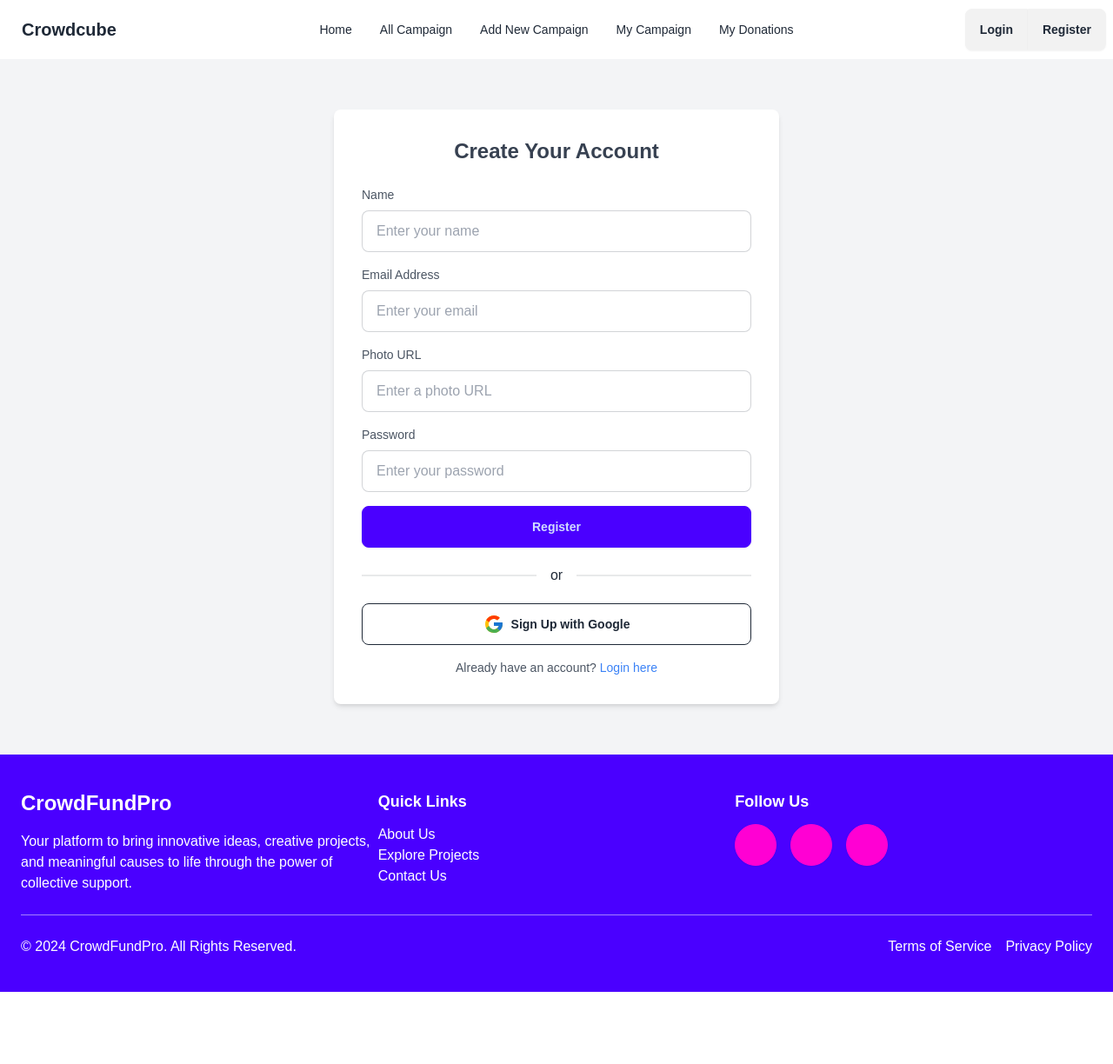
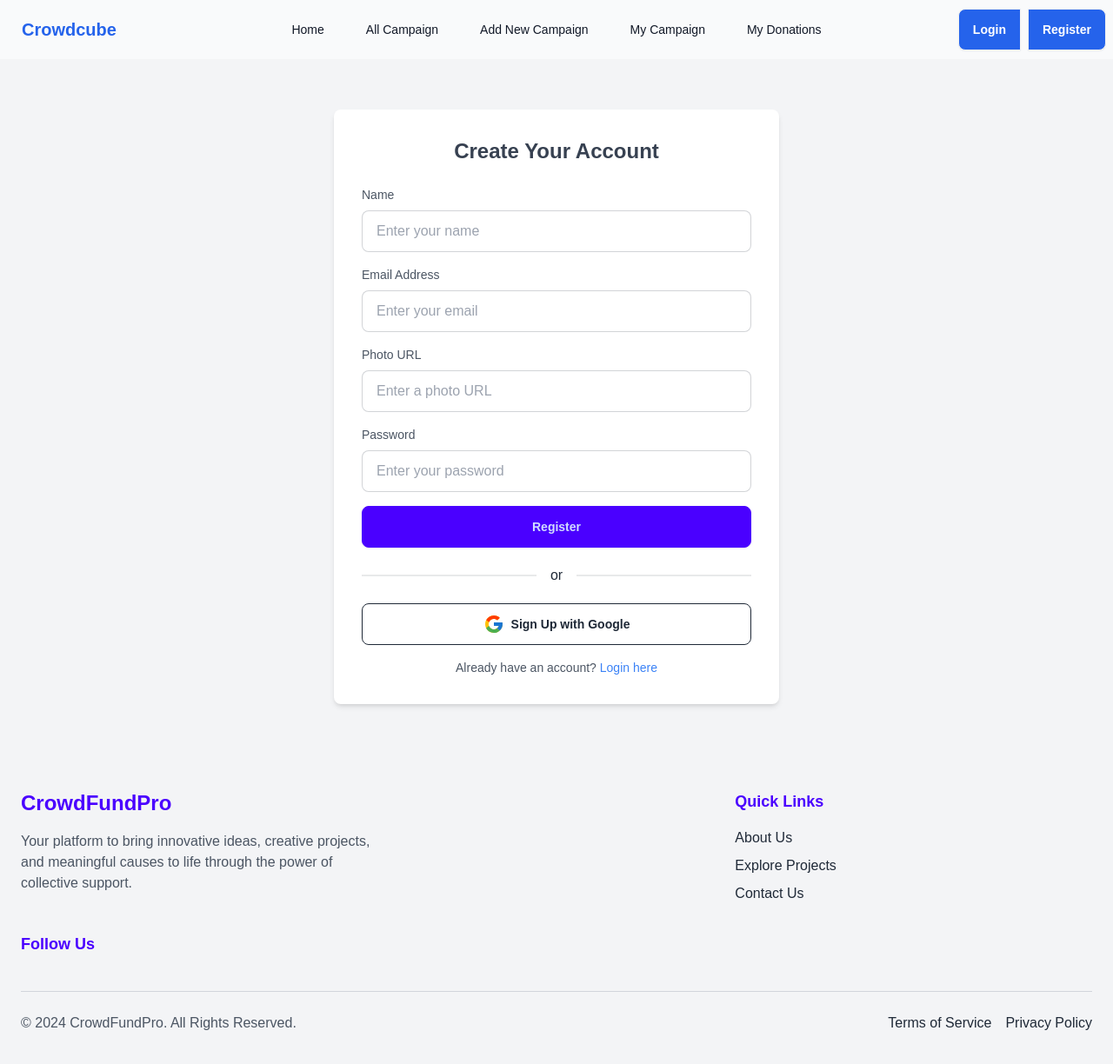
Before and after one commit to Muzahidul-Islam-Zehad/Crowd-Cube, a React (Vite) app: page /register in a window 1280 px wide. Shown: the top 1224 px of the page at 87% size. Before the commit the page ends 1141 px from the top, so only its background shows below. Built offline with nearby package versions, Linux system fonts and the light colour scheme; no server answers.

Commit message:
ui updated

```diff
--- a/src/Components/CampaignCard.jsx
+++ b/src/Components/CampaignCard.jsx
@@ -3,31 +3,34 @@ import { Link } from "react-router-dom";
 const CampaignCard = ({ campaign }) => {
 
     return (
-        <div>
-            <div className="max-w-sm bg-white rounded-lg shadow-md hover:shadow-lg transition-shadow duration-300 overflow-hidden">
-                {/* Thumbnail */}
+        <div className="flex flex-wrap gap-6 justify-center">
+            {/* Each card container with flex-grow */}
+            <div className="flex-grow max-w-sm bg-white rounded-lg shadow-md hover:shadow-lg transition-shadow duration-300 flex flex-col overflow-hidden">
+                {/* Thumbnail Section */}
                 <img
                     src={campaign.thumbnail} // Replace with dynamic image URL
                     alt="Campaign Thumbnail"
                     className="w-full h-48 object-cover"
                 />
 
-                {/* Content */}
-                <div className="p-5 space-y-4">
+                {/* Content Section - Flex Grow to take remaining space */}
+                <div className="flex-1 p-4 space-y-3 flex flex-col justify-between">
                     {/* Campaign Title */}
-                    <h2 className="text-2xl font-bold text-blue-600">{campaign.campaignTitle}</h2>
+                    <h2 className="text-2xl font-bold text-blue-600 truncate">{campaign.campaignTitle}</h2>
 
                     {/* Campaign Type */}
-                    <p className="text-sm font-medium text-gray-500 bg-gray-100 inline-block px-3 py-1 rounded-full">
+                    <p className="text-sm font-medium text-gray-600 bg-blue-50 inline-block px-3 py-1 rounded-full">
                         {campaign.campaignType}
                     </p>
 
                     {/* Description */}
-                    <p className="text-gray-700 line-clamp-3">
+                    <p className="text-gray-700 line-clamp-3 leading-snug">
                         {campaign.description}
                     </p>
+                </div>
 
-                    {/* Action Button */}
+                {/* Action Button - Always at the bottom */}
+                <div className="p-4">
                     <Link to={`/campaignDetails/${campaign._id}`}>
                         <button className="w-full py-2 bg-blue-600 text-white font-medium rounded-lg hover:bg-blue-700 transition-colors duration-300">
                             See More
@@ -35,8 +38,8 @@ const CampaignCard = ({ campaign }) => {
                     </Link>
                 </div>
             </div>
+        </div>
 
-        </div>
     );
 };
 
--- a/src/Components/DonationCard.jsx
+++ b/src/Components/DonationCard.jsx
@@ -2,35 +2,42 @@ import PropTypes from "prop-types";
 
 const DonationCard = ({ donate }) => {
     return (
-        <div className="flex bg-white border-2 border-gray-300 p-4 rounded-lg overflow-hidden my-6">
+        <div className="flex bg-white border-2 border-gray-200 p-4 rounded-lg shadow-md hover:shadow-lg transition-shadow duration-200 ease-in-out my-6">
             {/* Left Side: Image */}
             <div className="flex-shrink-0">
                 <img
                     src={donate.thumbnail}
                     alt="Campaign Thumbnail"
-                    className="w-52 h-52 object-cover"
+                    className="w-52 h-52 object-cover rounded-lg shadow-sm"
                 />
             </div>
 
             {/* Right Side: Details */}
-            <div className="flex-grow p-4">
-                <h2 className="text-xl font-bold text-green-700">
+            <div className="flex-grow p-4 flex flex-col justify-between">
+                <div>
+                    {/* Title */}
+                    <h2 className="text-2xl font-bold text-gray-800 mb-2 hover:text-green-600 transition-colors duration-200 ease-in-out">
                         {donate.campaignTitle}
                     </h2>
-                <p className="text-gray-600 mt-2">
+
+                    {/* Campaign Info */}
+                    <p className="text-sm text-gray-600 mb-1 font-medium">
                         <strong>Type:</strong> {donate.campaignType}
                     </p>
-                <p className="text-gray-600 mt-1">
+                    <p className="text-sm text-gray-600 mb-1 font-medium">
                         <strong>Description:</strong> {donate.description}
                     </p>
-                <p className="text-gray-600 mt-1">
+                    <p className="text-sm text-gray-600 mb-1 font-medium">
                         <strong>Min. Donation:</strong> ${donate.minimumDonationAmount}
                     </p>
-                <p className="text-gray-600 mt-1">
+                    <p className="text-sm text-gray-600 mb-1 font-medium">
                         <strong>Deadline:</strong> {donate.deadline}
                     </p>
                 </div>
             </div>
+        </div>
+
+
     );
 };
 
--- a/src/Components/Footer.jsx
+++ b/src/Components/Footer.jsx
@@ -1,35 +1,35 @@
 
 const Footer = () => {
     return (
-        <footer className="bg-primary text-white">
+        <footer className="bg-gray-100 text-gray-800">
             <div className="container mx-auto px-6 py-10">
                 {/* Top Section */}
-                <div className="flex flex-wrap justify-between">
+                <div className="flex flex-wrap justify-between gap-8">
                     {/* Logo & Description */}
                     <div className="w-full md:w-1/3">
-                        <h2 className="text-2xl font-bold mb-4">CrowdFundPro</h2>
-                        <p>
-                            Your platform to bring innovative ideas, creative projects, and
-                            meaningful causes to life through the power of collective support.
+                        <h2 className="text-2xl font-bold mb-4 text-primary">CrowdFundPro</h2>
+                        <p className="text-gray-600">
+                            Your platform to bring innovative ideas, creative projects, and meaningful
+                            causes to life through the power of collective support.
                         </p>
                     </div>
 
                     {/* Quick Links */}
-                    <div className="w-full md:w-1/3 mt-6 md:mt-0">
-                        <h3 className="text-lg font-semibold mb-3">Quick Links</h3>
+                    <div className="w-full md:w-1/3">
+                        <h3 className="text-lg font-semibold mb-4 text-primary">Quick Links</h3>
                         <ul>
-                            <li>
+                            <li className="mb-2">
                                 <a
                                     href="/about"
-                                    className="hover:text-secondary transition-colors"
+                                    className="hover:text-accent transition-colors"
                                 >
                                     About Us
                                 </a>
                             </li>
-                            <li>
+                            <li className="mb-2">
                                 <a
                                     href="/projects"
-                                    className="hover:text-secondary transition-colors"
+                                    className="hover:text-accent transition-colors"
                                 >
                                     Explore Projects
                                 </a>
@@ -37,7 +37,7 @@ const Footer = () => {
                             <li>
                                 <a
                                     href="/contact"
-                                    className="hover:text-secondary transition-colors"
+                                    className="hover:text-accent transition-colors"
                                 >
                                     Contact Us
                                 </a>
@@ -46,47 +46,49 @@ const Footer = () => {
                     </div>
 
                     {/* Social Media */}
-                    <div className="w-full md:w-1/3 mt-6 md:mt-0">
-                        <h3 className="text-lg font-semibold mb-3">Follow Us</h3>
+                    <div className="w-full md:w-1/3">
+                        <h3 className="text-lg font-semibold mb-4 text-primary">Follow Us</h3>
                         <div className="flex space-x-4">
                             <a
                                 href="https://facebook.com"
-                                className="btn btn-circle btn-secondary hover:bg-accent"
+                                className="text-gray-600 hover:text-blue-600 transition-colors"
                             >
-                                <i className="fab fa-facebook-f"></i>
+                                <i className="fab fa-facebook-f text-2xl"></i>
                             </a>
                             <a
                                 href="https://twitter.com"
-                                className="btn btn-circle btn-secondary hover:bg-accent"
+                                className="text-gray-600 hover:text-blue-400 transition-colors"
                             >
-                                <i className="fab fa-twitter"></i>
+                                <i className="fab fa-twitter text-2xl"></i>
                             </a>
                             <a
                                 href="https://instagram.com"
-                                className="btn btn-circle btn-secondary hover:bg-accent"
+                                className="text-gray-600 hover:text-pink-500 transition-colors"
                             >
-                                <i className="fab fa-instagram"></i>
+                                <i className="fab fa-instagram text-2xl"></i>
                             </a>
                         </div>
                     </div>
                 </div>
 
                 {/* Divider */}
-                <div className="my-6 border-t border-white opacity-50"></div>
+                <div className="my-6 border-t border-gray-300"></div>
 
                 {/* Bottom Section */}
                 <div className="flex flex-wrap justify-between items-center">
-                    <p>&copy; {new Date().getFullYear()} CrowdFundPro. All Rights Reserved.</p>
+                    <p className="text-gray-600">
+                        &copy; {new Date().getFullYear()} CrowdFundPro. All Rights Reserved.
+                    </p>
                     <div className="flex space-x-4">
                         <a
                             href="/terms"
-                            className="hover:text-secondary transition-colors"
+                            className="hover:text-accent transition-colors"
                         >
                             Terms of Service
                         </a>
                         <a
                             href="/privacy"
-                            className="hover:text-secondary transition-colors"
+                            className="hover:text-accent transition-colors"
                         >
                             Privacy Policy
                         </a>
@@ -94,6 +96,7 @@ const Footer = () => {
                 </div>
             </div>
         </footer>
+
     );
 };
 
--- a/src/Components/Navbar.jsx
+++ b/src/Components/Navbar.jsx
@@ -14,20 +14,24 @@ const Navbar = () => {
         <li><NavLink to={`/myDonation/${user.email}`}>My Donations</NavLink></li>
     </>
 
-    const handleLogOut = () =>{
+    const handleLogOut = () => {
         logoutuser()
             .then()
             .catch(err => console.log(err));
     }
     return (
         <div>
-            <div className="navbar bg-base-100">
+            <div className="navbar bg-[#f9fafb] shadow-md">
                 <div className="navbar-start">
+                    {/* Mobile Menu */}
                     <div className="dropdown">
-                        <div tabIndex={0} role="button" className="btn btn-ghost lg:hidden">
+                        <div
+                            tabIndex={0}
+                            role="button"
+                            className="btn btn-ghost lg:hidden hover:bg-[#e5e7eb] focus:ring focus:ring-[#2563eb]">
                             <svg
                                 xmlns="http://www.w3.org/2000/svg"
-                                className="h-5 w-5"
+                                className="h-6 w-6 text-[#111827]"
                                 fill="none"
                                 viewBox="0 0 24 24"
                                 stroke="currentColor">
@@ -40,42 +44,73 @@ const Navbar = () => {
                         </div>
                         <ul
                             tabIndex={0}
-                            className="menu menu-sm dropdown-content bg-base-100 rounded-box z-[1] mt-3 w-52 p-2 shadow">
+                            className="menu menu-sm dropdown-content bg-[#ffffff] text-[#111827] rounded-box z-[1] mt-3 w-52 p-2 shadow-lg">
                             {links}
                         </ul>
                     </div>
-                    <a className="btn btn-ghost text-xl">Crowdcube</a>
+                    <a className="btn btn-ghost text-xl text-[#2563eb] font-bold hover:bg-[#e5e7eb]">
+                        Crowdcube
+                    </a>
                 </div>
+
+                {/* Desktop Menu */}
                 <div className="navbar-center hidden lg:flex">
-                    <ul className="menu menu-horizontal px-1">
+                    <ul className="menu menu-horizontal px-1 gap-4 text-[#111827] font-medium">
                         {links}
                     </ul>
                 </div>
+
+                {/* User Dropdown or Auth Buttons */}
                 <div className="navbar-end">
                     <div className="join">
-                        {
-                            user?.email ?
+                        {user?.email ? (
+                            <div className="dropdown dropdown-hover dropdown-left">
+                                <div
+                                    tabIndex={0}
+                                    role="button"
+                                    className="m-1 transition-transform duration-300 hover:scale-105">
+                                    <img
+                                        className="w-12 h-12 rounded-full border-2 border-[#2563eb] shadow-md"
+                                        src={user.photoURL}
+                                        alt="User"
+                                    />
+                                </div>
+                                <ul
+                                    tabIndex={0}
+                                    className="dropdown-content menu bg-[#ffffff] text-[#111827] rounded-box z-[1] w-52 p-3 shadow-lg">
+                                    <li>
+                                        <h1 className="text-center font-semibold">{user.displayName}</h1>
+                                    </li>
+                                    <li>
                                         <div>
-                                    <button onClick={handleLogOut} className="btn join-item">Log Out</button>
+                                            <button
+                                                onClick={handleLogOut}
+                                                className="btn btn-sm w-full mt-2 bg-[#2563eb] text-white hover:bg-[#1d4ed8]">
+                                                Log Out
+                                            </button>
                                         </div>
-
-                                :
-                                <div>
+                                    </li>
+                                </ul>
+                            </div>
+                        ) : (
+                            <div className="flex gap-2">
                                 <Link to={'/login'}>
-                                        <button className="btn join-item">Login</button>
+                                    <button className="btn join-item bg-[#2563eb] text-white hover:bg-[#1d4ed8]">
+                                        Login
+                                    </button>
                                 </Link>
                                 <Link to={'/register'}>
-                                        <button className="btn join-item">Register</button>
+                                    <button className="btn join-item bg-[#2563eb] text-white hover:bg-[#1d4ed8]">
+                                        Register
+                                    </button>
                                 </Link>
                             </div>
-                        }
-
-
-
+                        )}
                     </div>
                 </div>
             </div>
         </div>
+
     );
 };
 
--- a/src/Components/RunningCampaign.jsx
+++ b/src/Components/RunningCampaign.jsx
@@ -1,8 +1,16 @@
 import { useLoaderData } from "react-router-dom";
 import CampaignCard from "./CampaignCard";
+import { useEffect, useState } from "react";
 
 const RunningCampaign = () => {
     const loadedData = useLoaderData();
+    const [isLoading, setIsLoading] = useState(true);
+
+    useEffect(() => {
+        if (loadedData) {
+            setIsLoading(false);
+        }
+    }, [loadedData])
 
     const runningCampaign = loadedData.filter(c => {
         const today = new Date();
@@ -11,9 +19,17 @@ const RunningCampaign = () => {
         return deadline > today;
     });
 
-    console.log(runningCampaign);
 
     return (
+
+        <>
+            {
+                isLoading
+                    ?
+                    <div className="flex items-center justify-center min-h-screen bg-gray-100">
+                        <span className="loading loading-infinity loading-lg"></span>
+                    </div>
+                    :
                     <div className="bg-gray-50 min-h-screen py-10">
                         <div className="container mx-auto px-4">
                             <h1 className="text-4xl font-bold text-center text-teal-600 mb-8">
@@ -31,6 +47,8 @@ const RunningCampaign = () => {
                             </div>
                         </div>
                     </div>
+            }
+        </>
     );
 };
 
--- a/src/Pages/AddNewCampaign.jsx
+++ b/src/Pages/AddNewCampaign.jsx
@@ -31,13 +31,11 @@ const AddNewCampaign = () => {
         })
             .then(res => res.json())
             .then(data => {
-                if(data.acknowledged)
-                {
+                if (data.acknowledged) {
                     alert('new campaign added');
                     form.reset();
                 }
             })
-
     }
 
 
--- a/src/Pages/AllCampaign.jsx
+++ b/src/Pages/AllCampaign.jsx
@@ -1,19 +1,45 @@
 import { useLoaderData } from "react-router-dom";
 import CampaignCard from "../Components/CampaignCard";
-import { useContext } from "react";
+import { useContext, useEffect, useState } from "react";
 import { authContext } from "../Providers/AuthProvider";
 
 const AllCampaign = () => {
     const loadedData = useLoaderData();
-    const {campaign, setCampaign} = useContext(authContext);
+    const [isLoading, setIsLoading] = useState(true);
+
+    useEffect(() => {
+        if (loadedData) {
+            setIsLoading(false);
+        }
+    }, [loadedData])
+
+    const { campaign, setCampaign } = useContext(authContext);
     setCampaign(loadedData);
-    // console.log(loadedData);
+
+
     return (
-        <div className="grid grid-cols-3 gap-4">
+        <>
             {
-                campaign.map(campaign => <CampaignCard key={campaign._id} campaign={campaign}></CampaignCard> )
+                isLoading
+                    ?
+                    <div className="flex items-center justify-center min-h-screen bg-gray-100">
+                        <span className="loading loading-infinity loading-lg"></span>
+                    </div>
+                    :
+                    <div>
+                        <div>
+                            <h1 className="text-4xl font-bold text-blue-700 my-6 text-center">All Campaigns</h1 >
+                        </div>
+
+                        <div className="grid grid-cols-3 gap-4">
+
+                            {
+                                campaign.map(campaign => <CampaignCard key={campaign._id} campaign={campaign}></CampaignCard>)
+                            }
+                        </div>
+                    </div>
             }
-        </div>
+        </>
     );
 };
 
--- a/src/Pages/MyDonation.jsx
+++ b/src/Pages/MyDonation.jsx
@@ -8,7 +8,9 @@ const MyDonation = () => {
     const {myDonation, setMyDonation} = useContext(authContext);
     setMyDonation(loadedData);
     return (
+
         <div>
+            <h1 className="text-4xl font-bold text-blue-700 my-6 text-center">My Donation</h1 >
            {
                 myDonation?.map(donate => <DonationCard key={donate._id} donate={donate}></DonationCard>)
            }
```
Also changed, not shown: src/Components/Banner.jsx (+31 -21 lines), src/Components/HowItWorks.jsx (+12 -11 lines), src/Components/SuccessStories.jsx (+16 -15 lines). Lines whose indentation alone changed are shown as unchanged.
